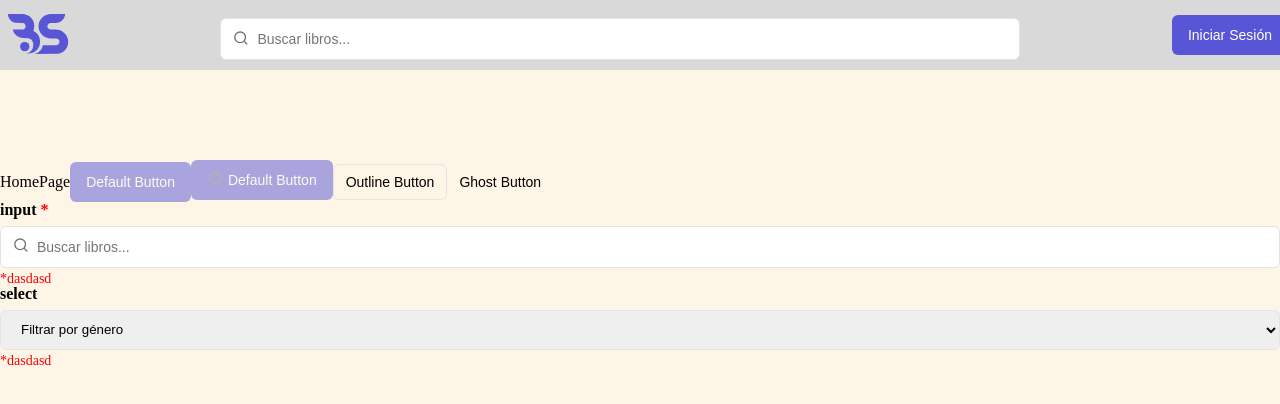
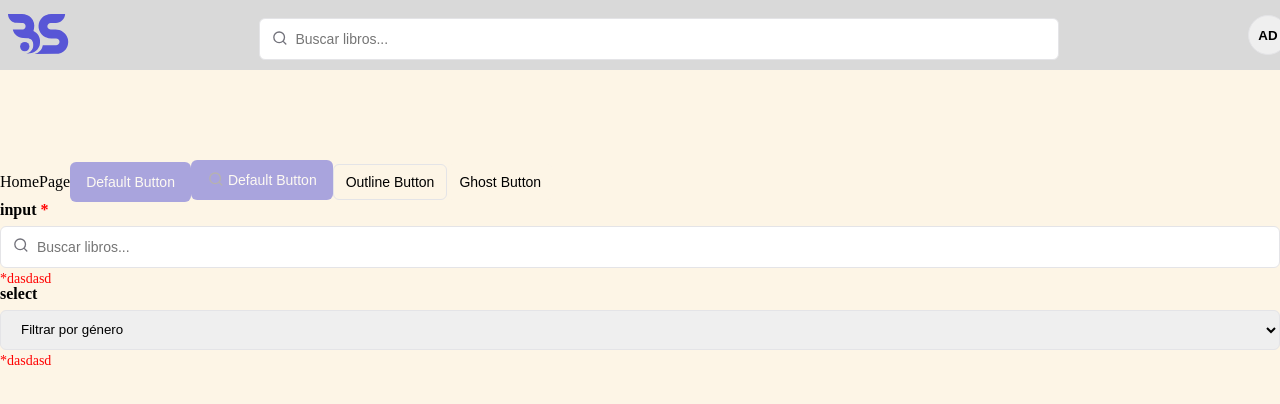
Before and after one commit to camduarte/bookshare, a React (Vite) app in the folder client/: page / in a window 1280 px wide. Shown: the top 404 px of the page. Built offline with nearby package versions, Linux system fonts and the light colour scheme.

Commit message:
actualizacion userMenu y navbar

```diff
--- a/client/src/components/Navbar.jsx
+++ b/client/src/components/Navbar.jsx
@@ -6,7 +6,7 @@ import '../styles/components/navbar.css';
 import UserMenu from './UserMenu';
 
 const Navbar = () => {
-  const [token, setToken] = useState(false);
+  const [token, setToken] = useState(true);
   return (
     <div className='container'>
       <nav className='navbar'>
@@ -15,7 +15,7 @@ const Navbar = () => {
         </a>
         <Input placeholder='Buscar libros...' icon className='searchInput' />
         {token ? (
-          <UserMenu username='adasdads' />
+          <UserMenu username='adasdads' logout={() => setToken(false)} />
         ) : (
           <div className='authState'>
             <Button>
--- a/client/src/styles/components/userMenu.css
+++ b/client/src/styles/components/userMenu.css
@@ -18,6 +18,7 @@
 
 .menu {
   position: absolute;
+  background-color: #fff;
   top: 3rem;
   width: 14rem;
   border: 1px solid var(--ring-color);
```
